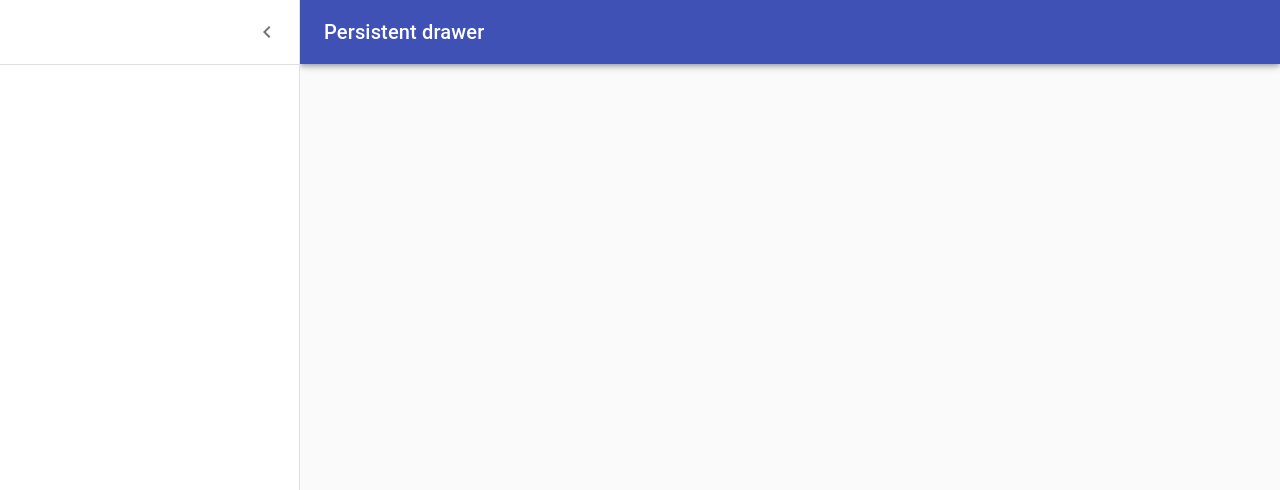
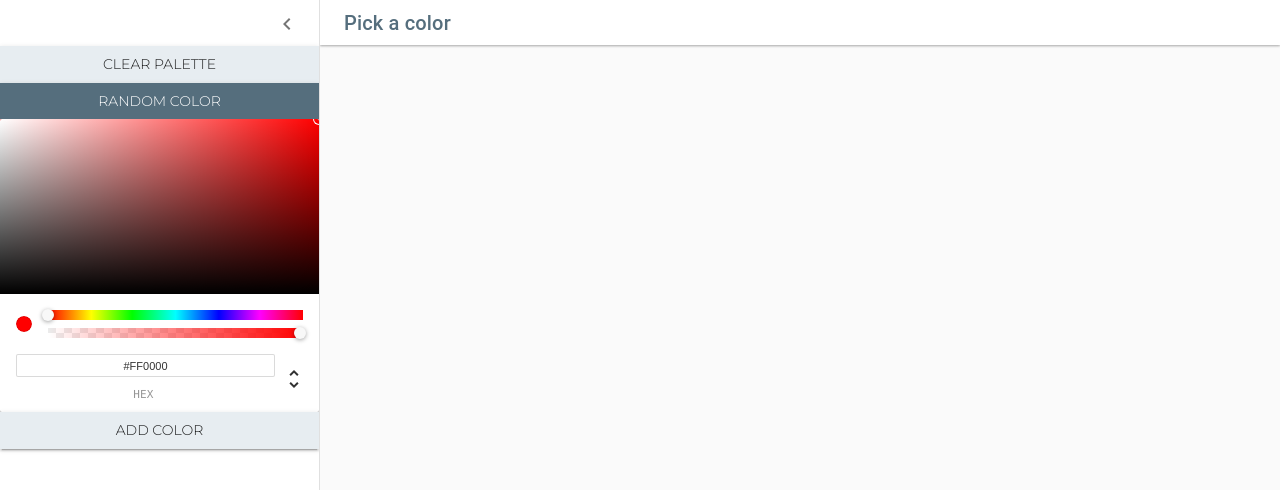
Before and after one commit to v-poghosyan/palettes, a React (Create React App) app: page /palette/new in a window 1280 px wide. Both pictures are taken after a click on the button "open drawer". Shown: the top 490 px of the page. Built offline with nearby package versions, Linux system fonts and the light colour scheme.

Commit message:
Added Color Picker, styled NewPaletteForm overriding Material-UI themes

```diff
--- a/package.json
+++ b/package.json
@@ -16,6 +16,7 @@
     "jss-plugin-nested": "^10.6.0",
     "rc-slider": "^9.7.2",
     "react": "^17.0.2",
+    "react-color": "2.17.2",
     "react-copy-to-clipboard": "^5.0.3",
     "react-dom": "^17.0.2",
     "react-router-dom": "^5.2.0",
--- a/src/NewPaletteForm.js
+++ b/src/NewPaletteForm.js
@@ -1,7 +1,7 @@
 import React, { Component } from 'react';
-import {withStyles} from '@material-ui/styles';
 import clsx from 'clsx';
 import { makeStyles, useTheme } from '@material-ui/core/styles';
+import {ThemeProvider} from '@material-ui/core';
 import Drawer from '@material-ui/core/Drawer';
 import CssBaseline from '@material-ui/core/CssBaseline';
 import AppBar from '@material-ui/core/AppBar';
@@ -9,17 +9,17 @@ import Toolbar from '@material-ui/core/Toolbar';
 import List from '@material-ui/core/List';
 import Typography from '@material-ui/core/Typography';
 import Divider from '@material-ui/core/Divider';
+import Button from '@material-ui/core/Button'
 import IconButton from '@material-ui/core/IconButton';
 import MenuIcon from '@material-ui/icons/Menu';
 import ChevronLeftIcon from '@material-ui/icons/ChevronLeft';
-import ChevronRightIcon from '@material-ui/icons/ChevronRight';
 import ListItem from '@material-ui/core/ListItem';
 import ListItemIcon from '@material-ui/core/ListItemIcon';
 import ListItemText from '@material-ui/core/ListItemText';
-import InboxIcon from '@material-ui/icons/MoveToInbox';
-import MailIcon from '@material-ui/icons/Mail';
+import {ChromePicker} from 'react-color';
+import myTheme from './themes';
 
-const drawerWidth = 300;
+const drawerWidth = 320;
 
 /* The dynamically created styles use a 'theme' parameter that comes in Material UI */
 const useStyles = makeStyles((theme) => ({
@@ -101,6 +101,14 @@ export default function NewPaletteForm() {
         className={clsx(classes.appBar, {
           [classes.appBarShift]: open,
         })}
+        style={{
+            display: "flex",
+            justifyContent: "center",
+            backgroundColor: "white",
+            boxShadow: "0 1px 3px rgba(0,0,0,0.12), 0 1px 2px rgba(0,0,0,0.24)",
+            color: "#556e7d",
+            height: "45px"
+          }}
       >
         <Toolbar>
           <IconButton
@@ -113,7 +121,7 @@ export default function NewPaletteForm() {
             <MenuIcon />
           </IconButton>
           <Typography variant="h6" noWrap>
-            Persistent drawer
+            Pick a color
           </Typography>
         </Toolbar>
       </AppBar>
@@ -126,12 +134,31 @@ export default function NewPaletteForm() {
           paper: classes.drawerPaper,
         }}
       >
-        <div className={classes.drawerHeader}>
+        <div
+          className={classes.drawerHeader}
+          style={{
+            display: "flex",
+            alignItems: "center",
+            minHeight: "45px",
+            marginBottom: "-2px"
+          }}
+        >
           <IconButton onClick={handleDrawerClose}>
             <ChevronLeftIcon />
           </IconButton>
         </div>
-        <Divider />
+        <ThemeProvider theme={myTheme}>
+          <Button variant="contained" color="secondary">Clear palette</Button>
+          <Button variant="contained" color="primary">Random color</Button>
+        </ThemeProvider>
+        <ChromePicker
+          color="red"
+          onChangeComplete={(newColor) => console.log(newColor)}
+          width="100%"
+        />
+        <ThemeProvider theme={myTheme}>
+          <Button variant="contained" color="secondary">Add color</Button>
+        </ThemeProvider>
       </Drawer>
 
       {/* Page contents go into main */}
--- /dev/null
+++ b/src/themes.js
@@ -0,0 +1,27 @@
+/* Overrides Material-UI themes */
+
+import {createMuiTheme} from '@material-ui/core';
+
+const theme = createMuiTheme({
+
+  palette: {
+    primary: {
+      main: "#556e7d"
+    },
+
+    secondary: {
+      main: "#e7edf1"
+    }
+  },
+
+  typography: {
+    fontFamily: "'Montserrat', sans-serif"
+  },
+
+  shape: {
+    borderRadius: 0,
+  },
+
+})
+
+export default theme;
```
Also changed, not shown: 1 other file (tests, documents, lock files or other folders).
